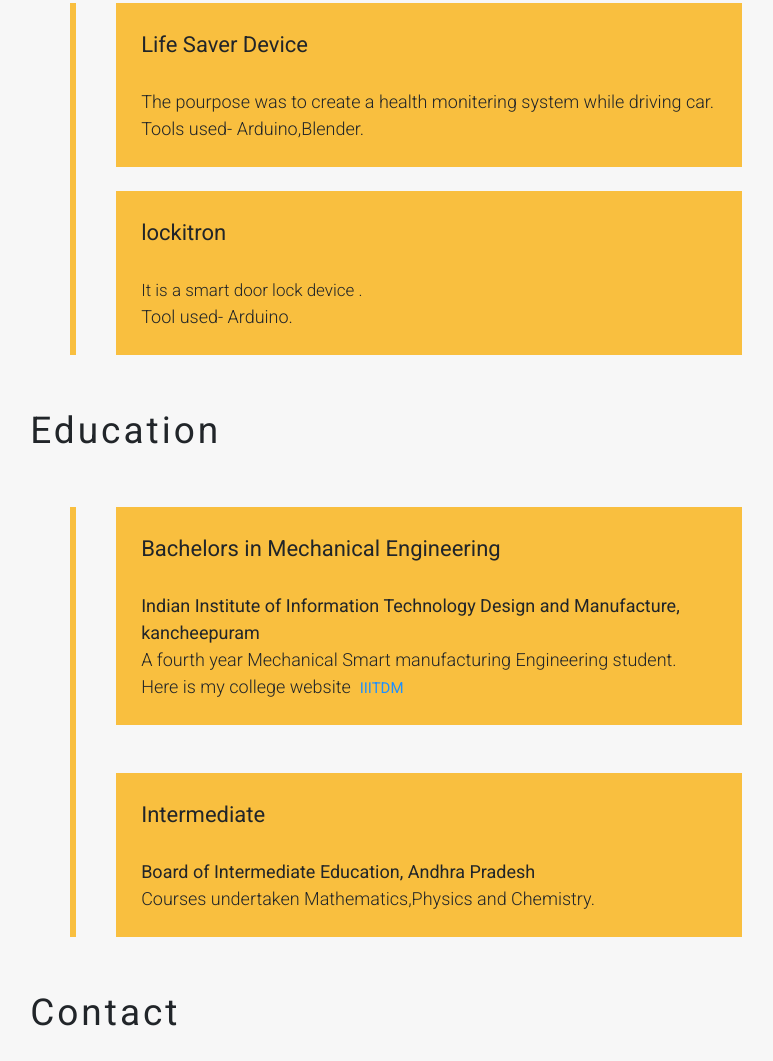
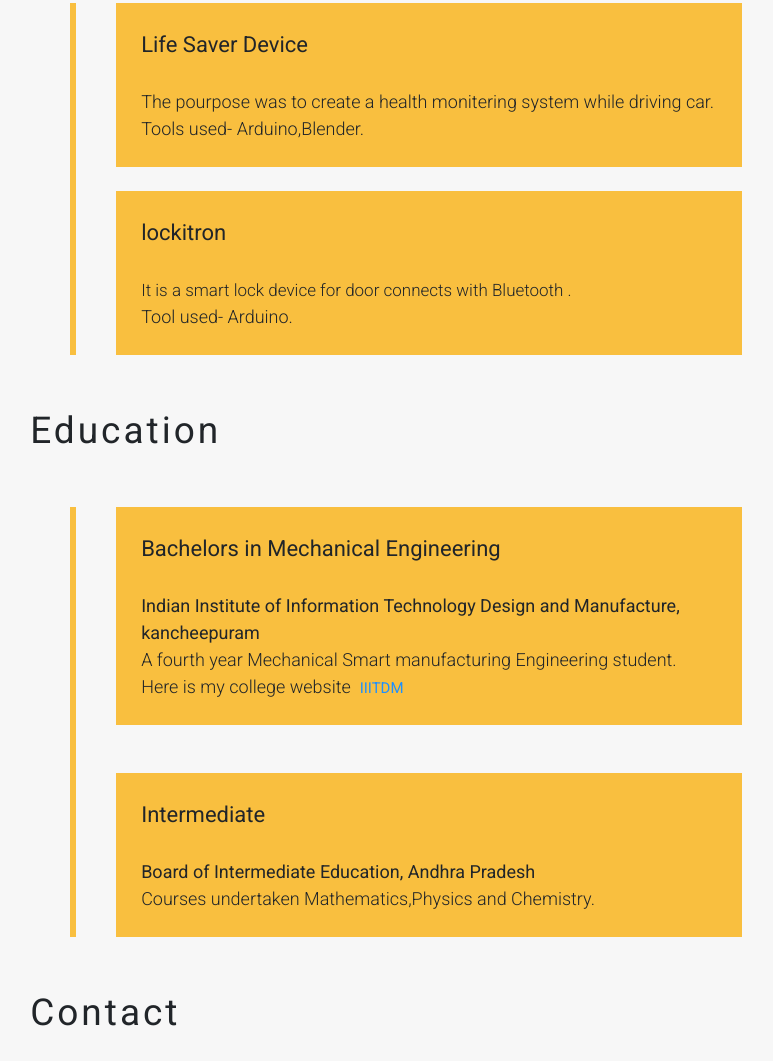
Before and after one commit to rishichatla/rishichatla.github.io, a plain HTML site: page index.html in a window 1280 px wide. Shown: the part 1351-2412 px from the top of the page, without its empty margins (404-1177 px from the left). Drawn offline with Linux system fonts and the light colour scheme.

Commit message:
Update index.html

```diff
--- a/index.html
+++ b/index.html
@@ -128,7 +128,7 @@
 
   <br>
 
-  <div class=" box2"><div class="al"><span style="font-size: 22px;"><b>lockitron</b></span><span style="font-size: 15px;">&nbsp;&nbsp; </span></div><br><span style="font-size: 17px;">It is a  smart door lock device .</span><br>Tool used- Arduino.</div></div>
+  <div class=" box2"><div class="al"><span style="font-size: 22px;"><b>lockitron</b></span><span style="font-size: 15px;">&nbsp;&nbsp; </span></div><br><span style="font-size: 17px;"> It is a smart lock device for door  connects with Bluetooth .</span><br>Tool used- Arduino.</div></div>
 
 
 <!-- Education -->
```
